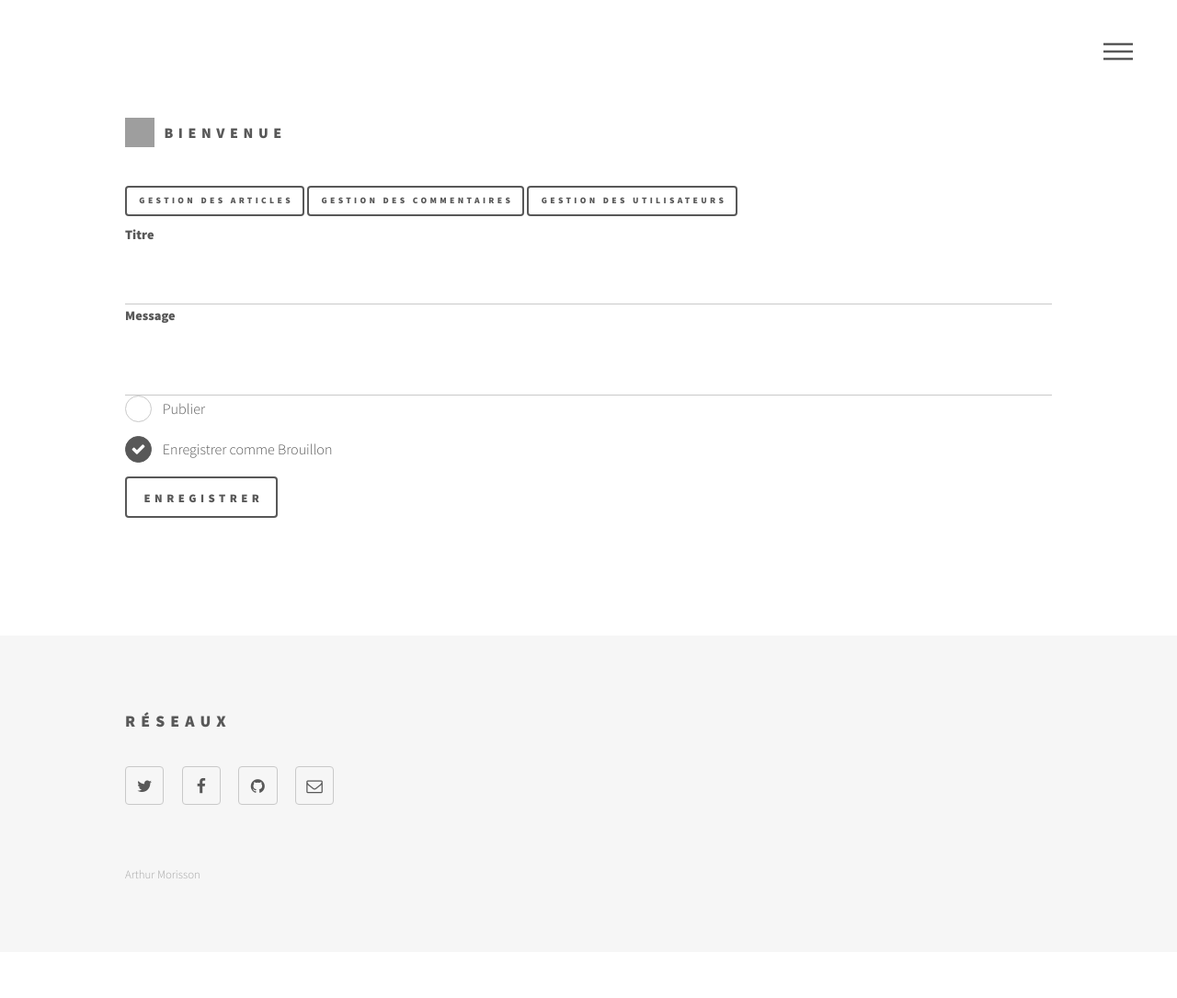
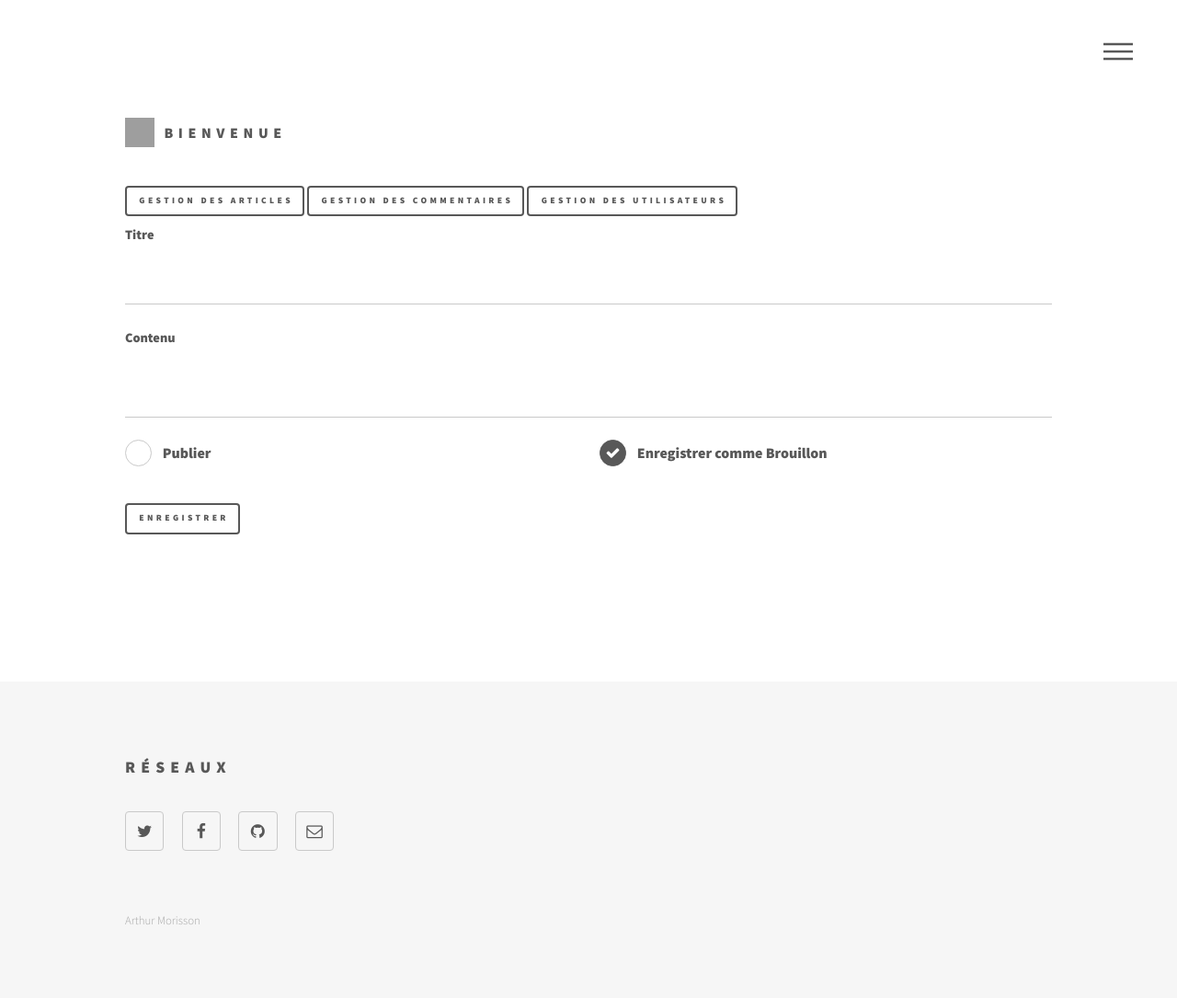
Before and after one commit to ArtGM/php-blog, a PHP site: template templates/admin/post_form.html.twig in a window 1280 px wide. Shown: the whole page at 92% size. Before the commit the page ends 956 px from the top, so only its background shows below. Run offline with PHP 8.4, Linux system fonts and the light colour scheme; the template is opened without the code that fills it, so the values that code supplies are empty; some libraries are stand-ins or nearby versions; grey boxes are pictures that could not be loaded.

```diff
--- a/templates/admin/post_form.html.twig
+++ b/templates/admin/post_form.html.twig
@@ -1,10 +1,12 @@
 {% extends 'admin/dashboard.html.twig' %}
+
 {% block admin_content %}
     <form id="{% if post.id is empty %}create{% else %}update{% endif %}-post-form"
           action="{% if post.id is empty %}/newpost{% else %}/updatepost{% endif %}" method="post">
-        <div class="form-group">
-            <label for="post-title">Titre</label>
-            <input class="form-control" type="text" id="post-title" name="title" value="{{ post.title }}">
+        <div class="fields">
+            <div class="field">
+                <label for="post-title">Titre</label><input type="text" id="post-title" name="title"
+                                                            value="{{ post.title }}">
 
                 {% if errors.title %}
                     <div class="alert alert-danger">
@@ -12,9 +14,9 @@
                     </div>
                 {% endif %}
             </div>
-        <div class="form-group">
-            <label for="content">Message</label>
-            <textarea class="form-control" name="content" id="content" cols="30" rows="10">{{ post.content }}</textarea>
+            <div class="field">
+                <label for="content">Contenu</label>
+                <textarea name="content" id="content" cols="30" rows="10">{{ post.content }}</textarea>
 
                 {% if errors.content %}
                     <div class="alert alert-danger">
@@ -22,27 +24,28 @@
                     </div>
                 {% endif %}
             </div>
-        <fieldset class="form-group">
-            <div class="form-check">
+
+            <div class="field half">
                 <input class="form-check-input" type="radio" id="online" name="status" value="1"
                        {% if post.status == 1 %}checked{% endif %}>
-                <label class="form-check-label" for="online">Publier</label>
+                <label class="form-check-label" for="online"><strong>Publier</strong></label>
             </div>
 
-            <div class="form-check">
+            <div class="field half">
                 <input class="form-check-input" type="radio" id="draft" name="status" value="0"
                        {% if post.status == 0 %}checked{% endif %}>
-                <label class="form-check-label" for="draft">Enregistrer comme Brouillon</label>
+                <label class="form-check-label" for="draft"><strong>Enregistrer comme Brouillon</strong></label>
             </div>
-        </fieldset>
 
-
-        <input class="btn btn-success" type="submit" id="submit-post" value="Enregistrer">
+            <div class="field">
+                <input class="button small" type="submit" id="submit-post" value="Enregistrer">
+            </div>
             {% if post.id is empty %}
                 <input id="user-id" type="hidden" name="user_id" value="3"> <!-- TODO: set the logged-in user id  -->
                 <input id="user-role" type="hidden" name="user_role" value="1">
             {% else %}
                 <input id="post-id" type="hidden" name="id" value="{{ post.id }}">
             {% endif %}
+        </div>
     </form>
 {% endblock %}
```
Lines whose indentation alone changed are shown as unchanged.
